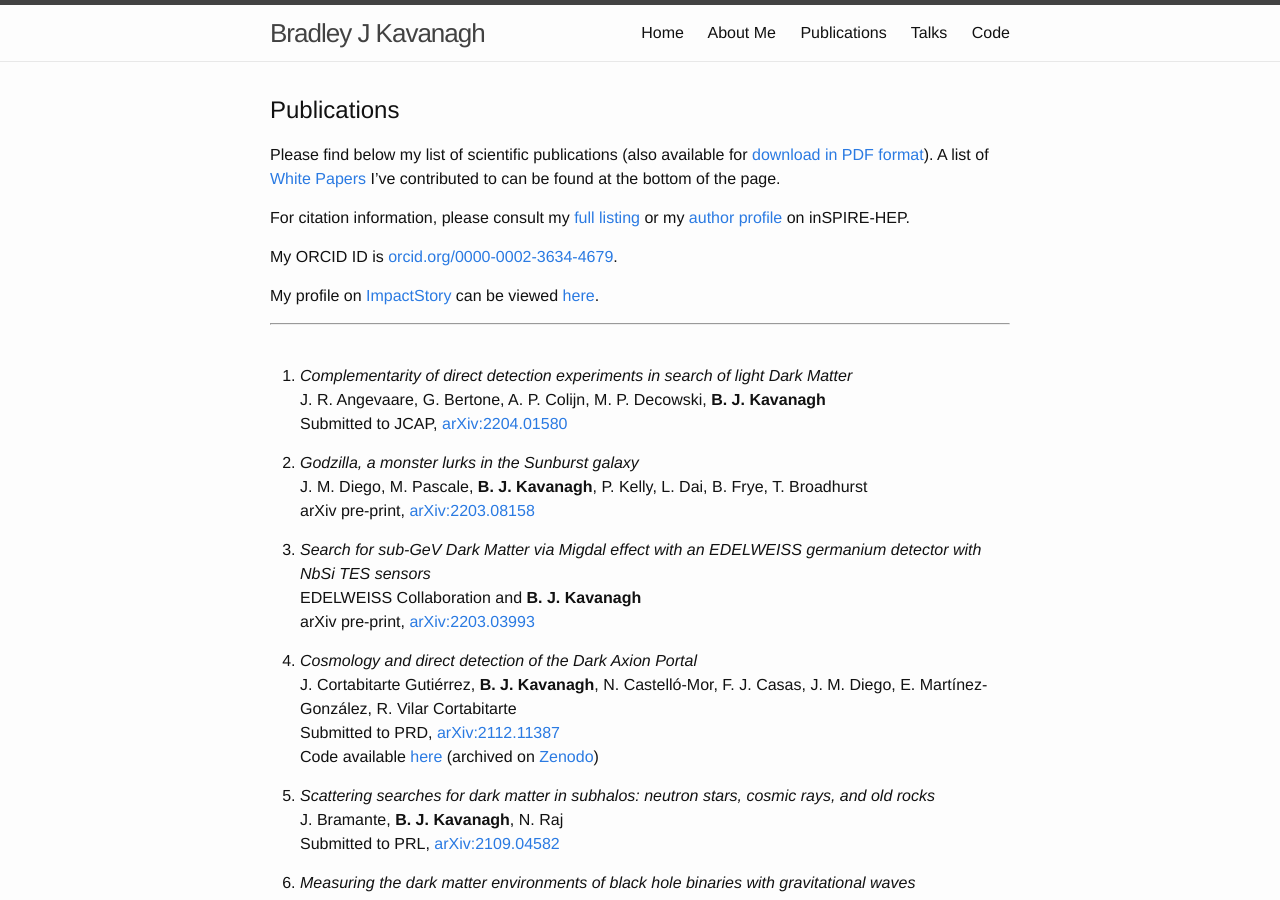
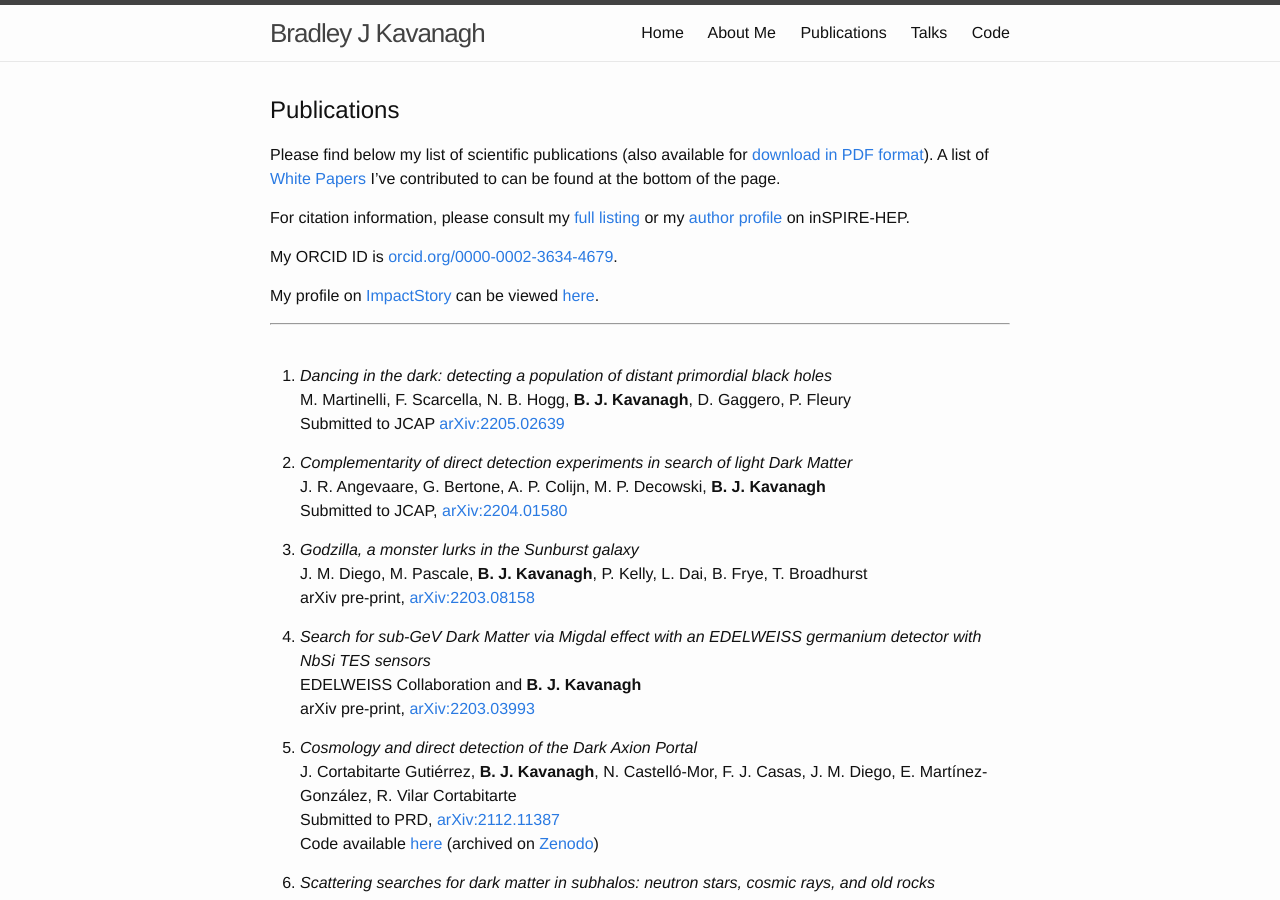
Before and after one commit to bradkav/bradkav.github.io, a Jekyll site: the page built from publications.md, in a window 1280 px wide and 900 px high. Built offline with Jekyll 4.4.1, drawn with Linux system fonts in a browser that asks for light colours; some of the changed text lies outside the part shown.

Commit message:
Added new white paper and PBH paper

```diff
--- a/publications.md
+++ b/publications.md
@@ -20,7 +20,12 @@
 ***
 <br>
 
-1. *Complementarity of direct detection experiments in search of light Dark Matter*
+1. *Dancing in the dark: detecting a population of distant primordial black holes*
+M. Martinelli, F. Scarcella, N. B. Hogg, **B. J. Kavanagh**, D. Gaggero, P. Fleury
+Submitted to JCAP [arXiv:2205.02639](https://arxiv.org/abs/2205.02639)
+
+
+2. *Complementarity of direct detection experiments in search of light Dark Matter*
 J. R. Angevaare, G. Bertone, A. P. Colijn, M. P. Decowski, **B. J. Kavanagh**
 Submitted to JCAP, [arXiv:2204.01580](https://arxiv.org/abs/2204.01580)
 
@@ -233,7 +238,11 @@
 ### White Papers
 {: #white-papers }
 
-1. *Dark Matter In Extreme Astrophysical Environments*
+1. *New Horizons for Fundamental Physics with LISA*
+K. G. Arun at al. (Including **B. J. Kavanagh**)
+Accepted in Living Reviews in Relativity, [arXiv:2205.01597](https://arxiv.org/abs/2205.01597)
+
+2. *Dark Matter In Extreme Astrophysical Environments*
 M. Baryakhtar et al. (Including **B. J. Kavanagh**)
 White paper for the [SNOWMASS 2022 Summer Study](https://snowmass21.org/), [arXiv:2203.07984](https://arxiv.org/abs/2203.07984)
 
```
Also changed, not shown: 2 other files.
